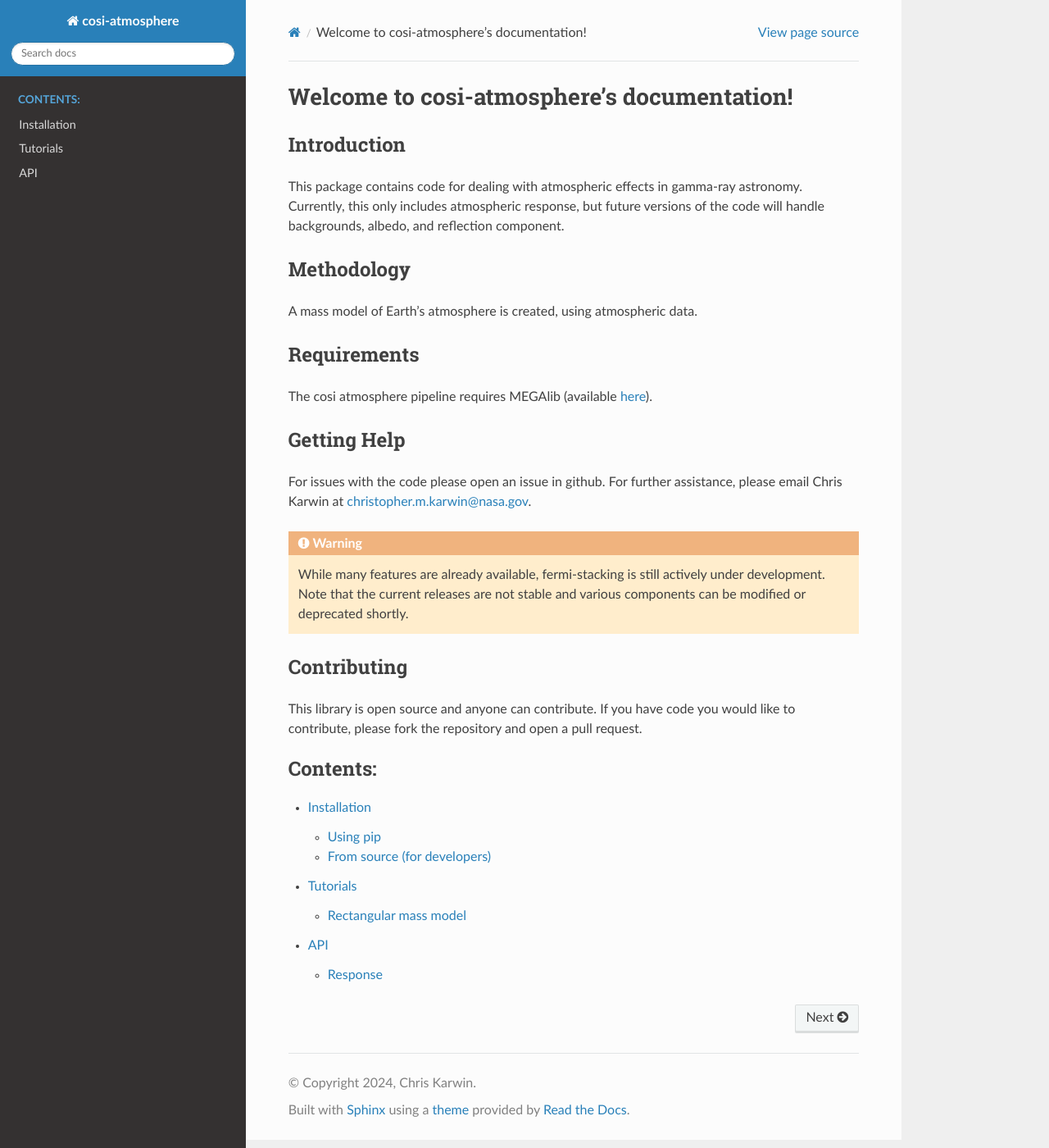
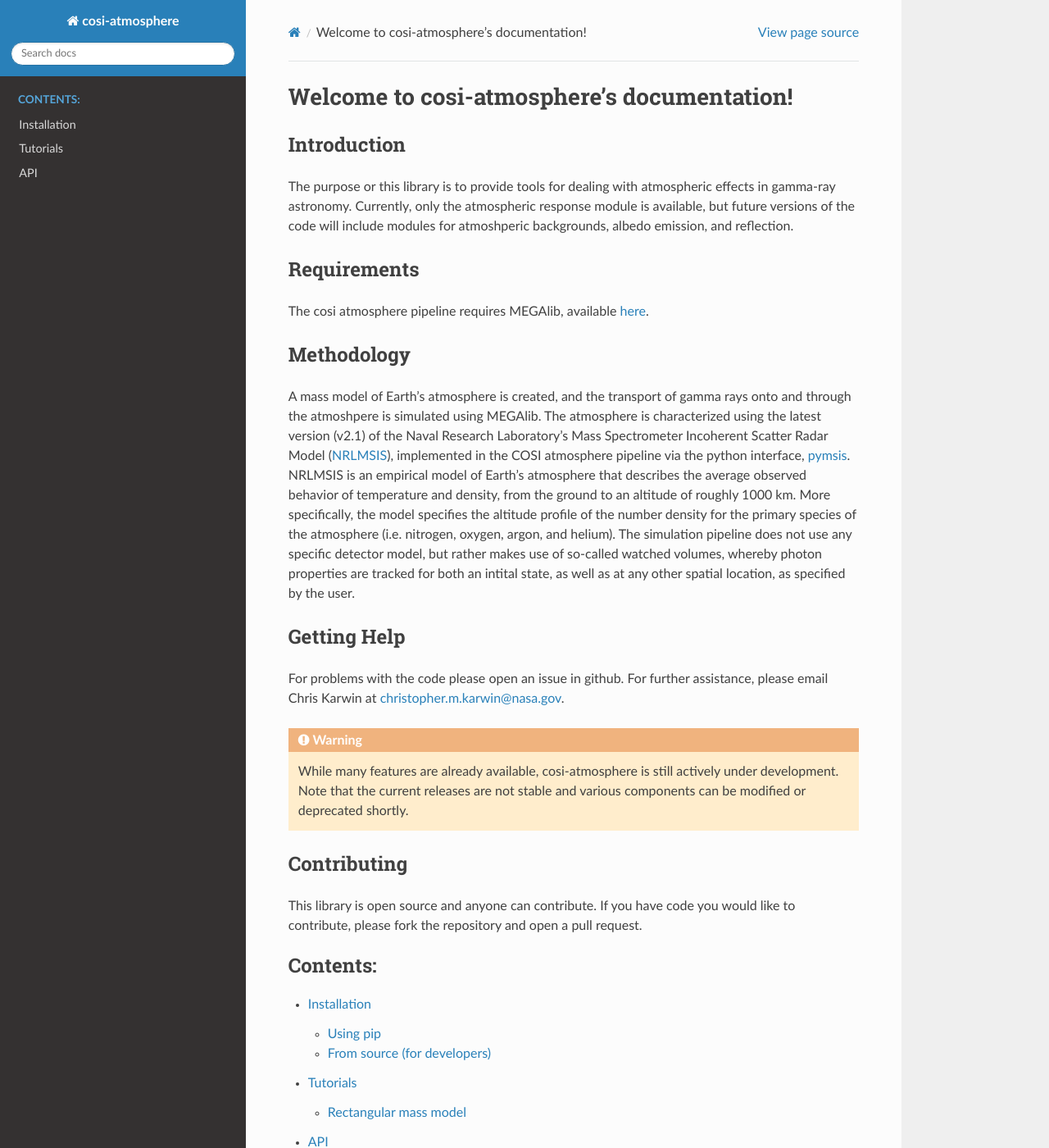
Before and after one commit to cositools/cosi-atmosphere, a Sphinx documentation site: the page built from docs/index.rst, in a window 1280 px wide and 1400 px high. Shown: the whole window at 82% size. Built offline with Sphinx 7.4.7 and the Read the Docs theme 2.0.0, drawn with Linux system fonts in a browser that asks for light colours.

Commit message:
Update index.rst

```diff
--- a/docs/index.rst
+++ b/docs/index.rst
@@ -4,22 +4,22 @@ Welcome to cosi-atmosphere's documentation!
 
 Introduction
 ------------
-This package contains code for dealing with atmospheric effects in gamma-ray astronomy. Currently, this only includes atmospheric response, but future versions of the code will handle backgrounds, albedo, and reflection component.
+The purpose or this library is to provide tools for dealing with atmospheric effects in gamma-ray astronomy. Currently, only the atmospheric response module is available, but future versions of the code will include modules for atmoshperic backgrounds, albedo emission, and reflection.
+
+Requirements
+------------
+The cosi atmosphere pipeline requires MEGAlib, available `here <https://megalibtoolkit.com/home.html>`_.
 
 Methodology
 -----------
-A mass model of Earth's atmosphere is created, using atmospheric data.
-
-Requirements
-------------
-The cosi atmosphere pipeline requires MEGAlib (available `here <https://megalibtoolkit.com/home.html>`_).
+A mass model of Earth's atmosphere is created, and the transport of gamma rays onto and through the atmoshpere is simulated using MEGAlib. The atmosphere is characterized using the latest version (v2.1) of the Naval Research Laboratory's Mass Spectrometer Incoherent Scatter Radar Model (`NRLMSIS <https://swx-trec.com/msis>`_), implemented in the COSI atmosphere pipeline via the python interface, `pymsis <https://swxtrec.github.io/pymsis/>`_. NRLMSIS is an empirical model of Earth’s atmosphere that describes the average observed behavior of temperature and density, from the ground to an altitude of roughly 1000 km. More specifically, the model specifies the altitude profile of the number density for the primary species of the atmosphere (i.e. nitrogen, oxygen, argon, and helium). The simulation pipeline does not use any specific detector model, but rather makes use of so-called watched volumes, whereby photon properties are tracked for both an intital state, as well as at any other spatial location, as specified by the user.
 
 Getting Help
 ------------
-For issues with the code please open an issue in github. For further assistance, please email Chris Karwin at christopher.m.karwin@nasa.gov.
+For problems with the code please open an issue in github. For further assistance, please email Chris Karwin at christopher.m.karwin@nasa.gov.
 
 .. warning::
-   While many features are already available, fermi-stacking is still actively under development. Note that the current releases are not stable and various components can be modified or deprecated shortly.
+   While many features are already available, cosi-atmosphere is still actively under development. Note that the current releases are not stable and various components can be modified or deprecated shortly.
 
 Contributing
 ------------
```
